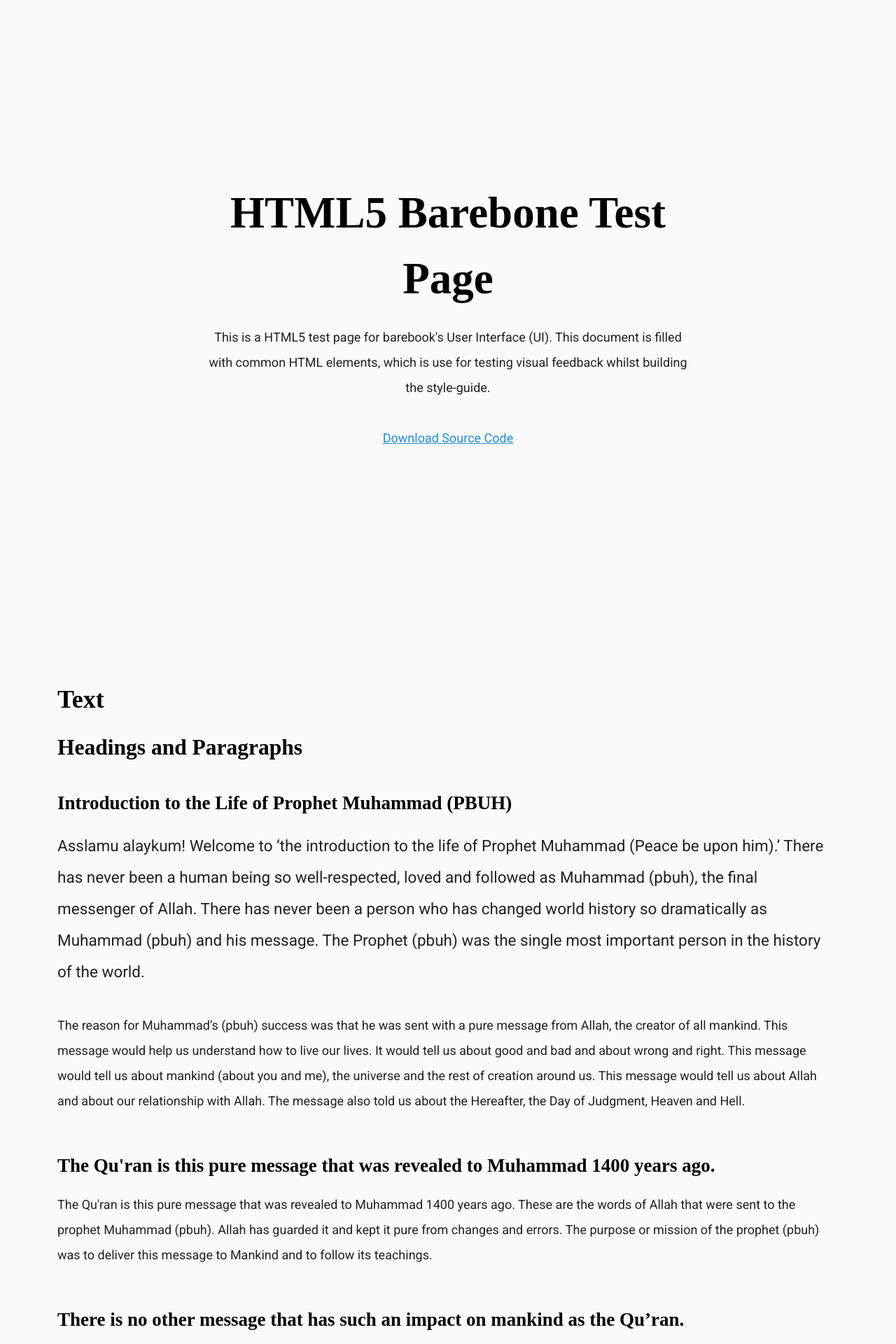
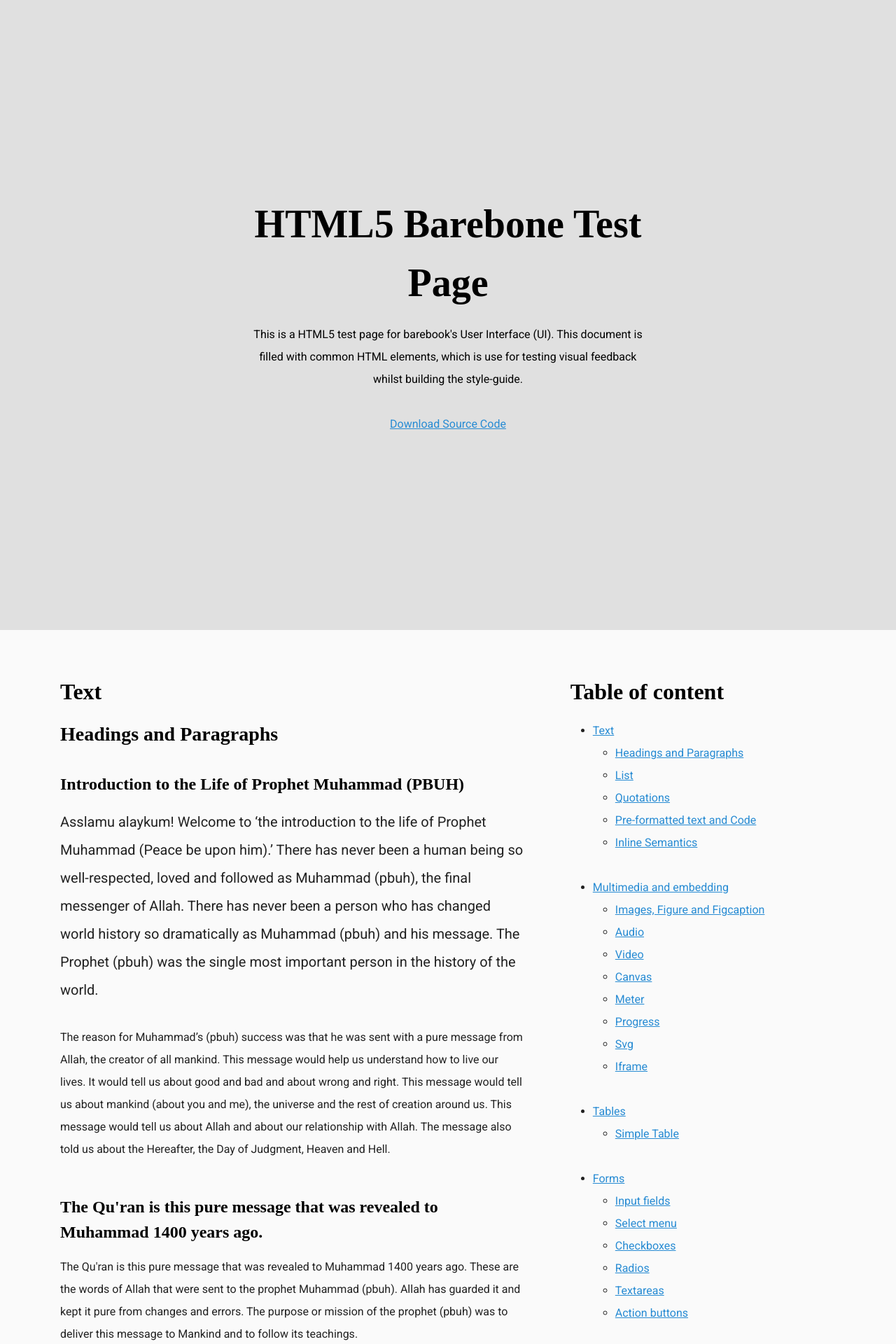
Before and after one commit to acamarian/html5-barebone-test-page, a Jekyll site: the page built from index.html, in a window 1280 px wide. Shown: the top 1920 px of the page at 70% size. Built offline with Jekyll 4.4.1, drawn with Linux system fonts in a browser that asks for light colours; some web fonts are replaced.

Commit message:
update base styles

```diff
--- a/public/styles/sass/abstracts/_mixins.scss
+++ b/public/styles/sass/abstracts/_mixins.scss
@@ -34,12 +34,12 @@
  * Breakpoint Graph
  */
 $breakpoints: (
-  mobile-s:   20em,       // 320px
-  mobile-m:   40em,       // 640px
-  mobile-l:   50em,       // 800px
-  screen-s: 	64em,       // 1024px
-  screen-m: 	80em,       // 1280px
-  screen-l: 	90em        // 1440px
+  mobile-s:   320px,
+  mobile-m:   640px,
+  mobile-l:   800px,
+  screen-s: 	1024px,
+  screen-m: 	1280px,
+  screen-l: 	1440px
 ) !default;
 
 @mixin respond-to($breakpoint) {
--- a/public/styles/sass/abstracts/_variables.scss
+++ b/public/styles/sass/abstracts/_variables.scss
@@ -43,13 +43,13 @@
  */
 $baseline:        2; // 32 px
 $vr:              $baseline * 1rem; // vertical rhythm
-$base-font-size:  1rem;
+$base-font-size:  100%;
 
-$wrapper-min-width:           20em;     // 320px
-$wrapper-max-width:           120em;    // 1920px
-$container-max-width:         64em;     // 1140px
-$container-max-width-small:   40em;     // 640px
-$container-max-width-large:   90em;     // 1440px
+$wrapper-min-width:           320px;     // 320px
+$wrapper-max-width:           1920px;    // 1920px
+$container-max-width:         1140px;     // 1140px
+$container-max-width-small:   600px;     // 640px
+
 
 
 
--- a/public/styles/sass/base/_layout.scss
+++ b/public/styles/sass/base/_layout.scss
@@ -13,22 +13,20 @@
 
 
 /**
- * Page and Page wrapper
+ * site wrapper
  */
-.page {
+.site-wrapper  {
+  @include center-page;
+  min-width: $wrapper-min-width;
+  max-width: $wrapper-max-width;
+}
 
-  &__wrapper  {
-    @include center-page;
-    min-width: $wrapper-min-width;
-    max-width: $wrapper-max-width;
-  }
- }
 
 /**
- * page__wrapper--adaptable
+ * site-wrapper--adaptable
  * This change its width size base on different screen sizes
  */
-.page__wrapper--adaptable {
+.site-wrapper--adaptable {
   @include respond-to(screen-s) {
     width: 90%;
   }
@@ -56,40 +54,38 @@
   max-width: $container-max-width-small;
 }
 
-.container--large {
-  max-width: $container-max-width-large;
-}
+
 
 
 
 /**
  * Page landmarks
  */
-.page__header {
+.site-header {
   background-color: $primary;
   color: $foreground-on-primary;
 }
 
-.page__main {
+.content {
 
-  @include respond-to(mobile-s) {
+  @include respond-to(mobile-l) {
     display: flex;
   }
 }
 
-.page__content {
-  @include respond-to(mobile-s) {
+.content__primary {
+  @include respond-to(mobile-l) {
     width: 60%;
   }
 }
 
-.page__aside {
-  @include respond-to(mobile-s) {
+.content__secondary {
+  @include respond-to(mobile-l) {
     width: 40%;
   }
 }
 
-.page__footer {
+.site-footer {
   background-color: $primary;
   color: $foreground-on-primary;
   padding: $vr*2 0;
--- a/public/styles/sass/base/_typography.scss
+++ b/public/styles/sass/base/_typography.scss
@@ -19,13 +19,6 @@
  * Main and Sectioning Roots
  */
 html {
-    @include respond-to(screen-s)  {
-        font-size: 1.125rem;
-    }
-    @include respond-to(screen-l) {
-        font-size: 1.25rem;
-    }
-
     font-size: $base-font-size;
     line-height: $base-line-height;
     text-rendering: optimizeLegibility;
```
